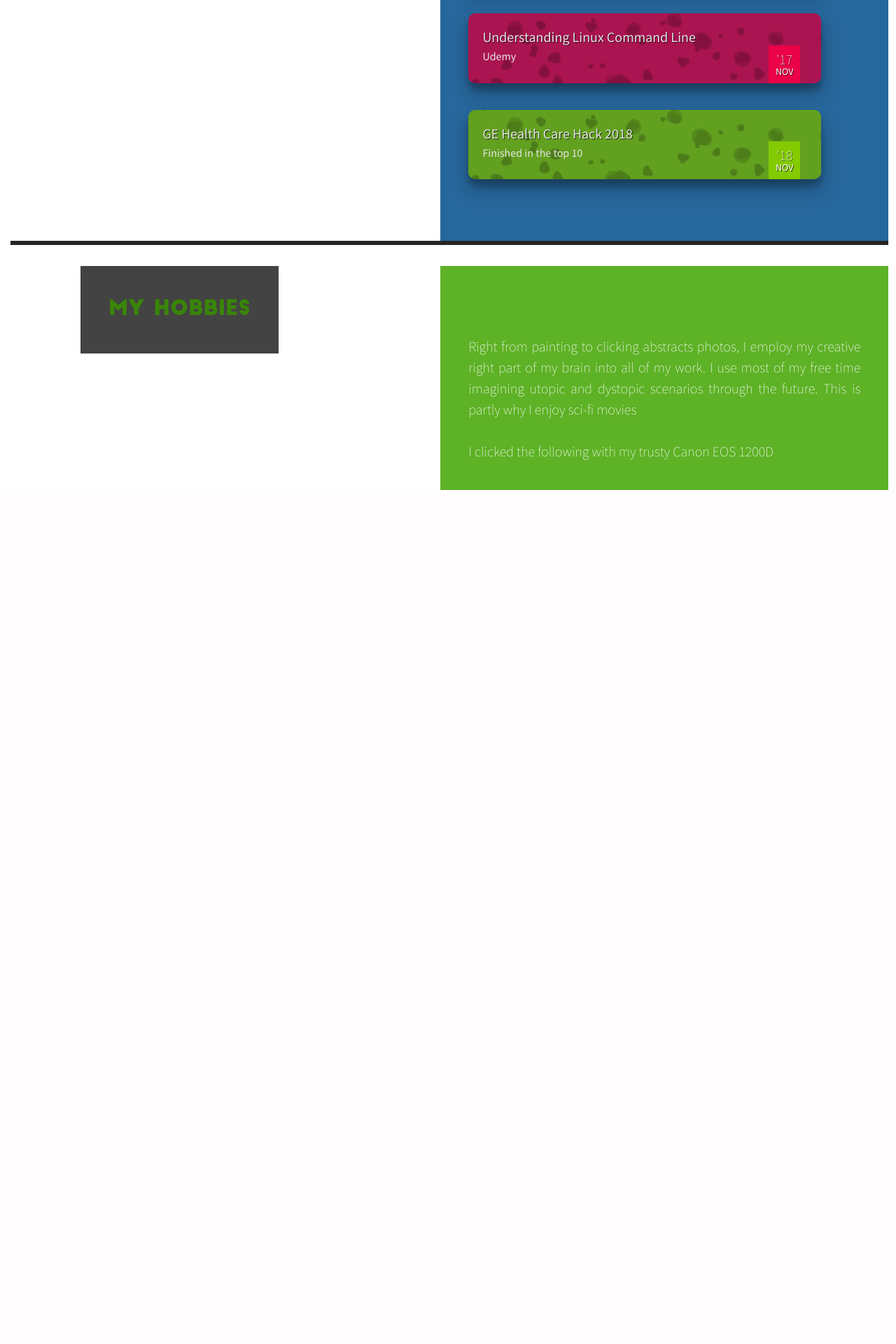
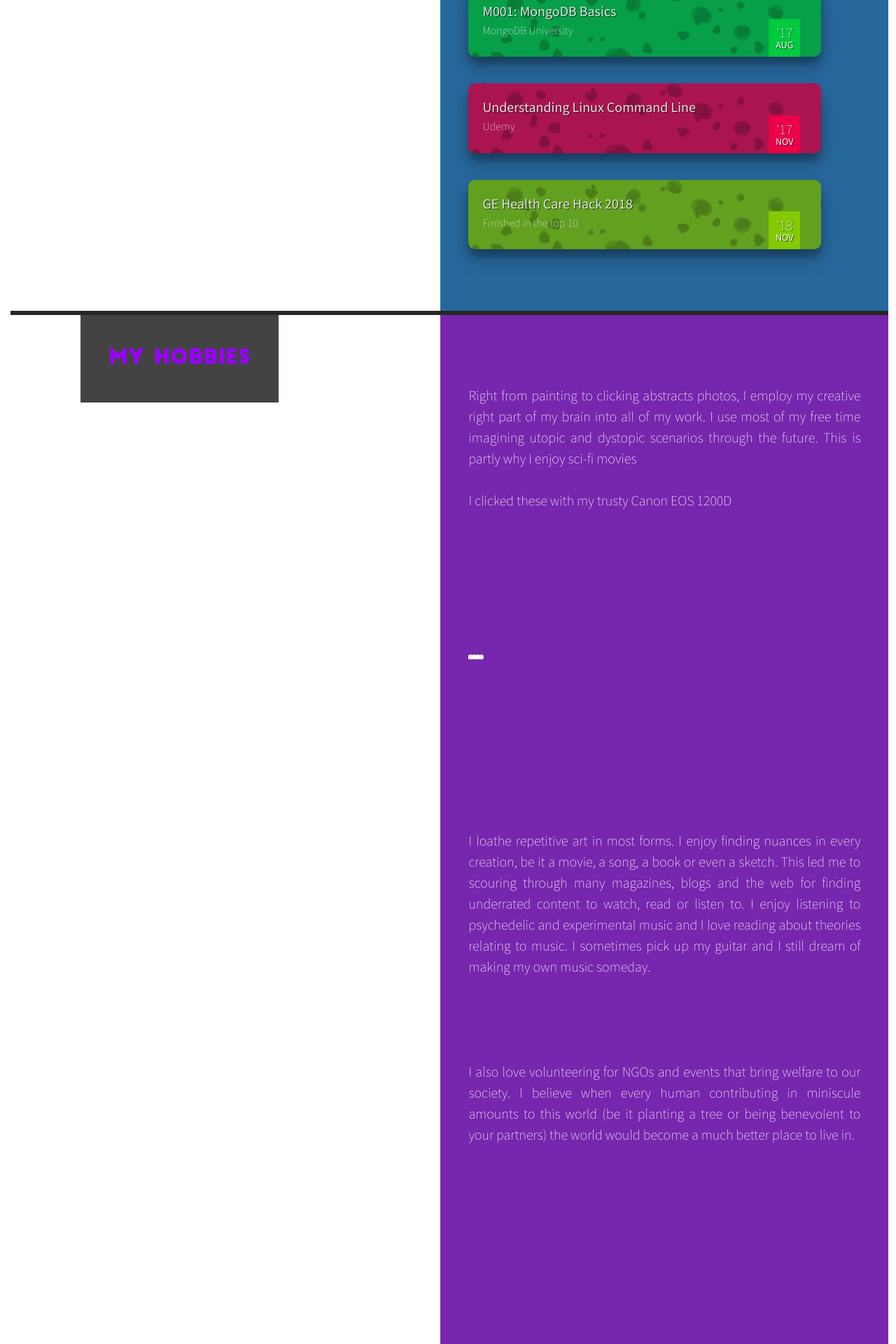
Before and after one commit to keshav99/personalsite, a PHP site: page / in a window 1280 px wide. Shown: the part 4360-6280 px from the top of the page at 70% size. Before the commit the page ends 5060 px from the top, so only its background shows below. Run offline with PHP 8.4, Linux system fonts and the light colour scheme; some libraries are stand-ins or nearby versions.

Commit message:
Issa done

```diff
--- a/css/style.1.css
+++ b/css/style.1.css
@@ -436,7 +441,7 @@ a .exp-box img{
 
 }
 
-.blocks.four{
+.blocks.six{
   background: rgba(96, 0, 160, 0.85);
 
 }
@@ -449,9 +454,108 @@ a .exp-box img{
   background: rgba(0, 178, 190, 0.85);
 }
 
-.blocks.six{
+.blocks.four{
   background: rgba(66, 165, 0,0.85);
 }
+
+.six img{
+  height: 20vh;
+  display: inline-block;
+  text-align: left;
+  margin: 20px 10px 20px 10px;
+
+
+}
+
+.viewport {
+  width: 100%;
+  margin: 0 auto;
+  display: flex;
+  flex-direction: column;
+  align-items: center;
+}
+
+.carousel-frame {
+  width: 100%;
+}
+
+
+.scrolli {
+  display: flex;
+  align-items: left;
+  overflow-y: hidden;
+  width: 100%;
+  height: auto;
+  -webkit-overflow-scrolling: touch;
+}
+
+
+.scroll-item-outer {
+  margin-left:-50px;
+  margin-right:35px;
+  height: 40vh;
+  width: auto;
+}
+
+.scroll-item img{
+  height: 40vh;
+  width:auto;
+  cursor: pointer;
+}
+
+#hidden{
+  z-index: 0;
+  position: absolute;
+  top:0;
+  left:-15px;
+  width:99vw;
+  height:100vh;
+  background: rgba(0, 0, 0, 0.9);
+  opacity: 0;
+
+}
+
+#back{
+  margin:60px;
+  margin-top:100px;
+  cursor: pointer;
+  transition: all 1s ease-in-out;
+  transform: translateY(-50%);
+}
+
+#back:hover{
+  filter: hue-rotate(-90deg);
+}
+
+#hiddenimg{
+  position: absolute;
+
+}
+
+#myguitar{
+  position: relative;
+  top:0;
+  left:0 !important;
+  display: block !important;
+  width:50%;
+  height: auto !important;
+  margin: 0 auto !important;
+  margin-bottom:0;
+}
+
+.ngo{
+  height:40vh !important;
+  top:0;
+  display: inline-block;
+  margin-left: auto;
+  margin-right: auto;
+  text-align: center;
+}
+
+.translate{
+  transform: translate(-50%,-50%);
+}
+
 
 
 .logo{
@@ -631,6 +734,10 @@ figcaption p {
   margin-bottom:10px;
 }
 
+.cert h6{
+  font-weight: 100;
+}
+
 .cert:hover:after{
   content: 'Go to certificate';
   background-color: rgba(1, 124, 133, 0.95);
--- a/index.html
+++ b/index.html
@@ -51,7 +51,16 @@
         From concept to execution, I have worked through numerous projects in the past and you can scroll further to find these.<br><br>
         I would also love to explore Game Development, IOT and Software Development in various platforms like the Web and Android. <br><br>
         <br><br>
+        <section class= "bordeaux" id="contact">
+          <ul>
 
+            <a href="https://www.facebook.com/keshav.moorthy.3"><li><i class="fa fa-facebook" aria-hidden="true"></i></li></a>
+            <a href="https://twitter.com/keshavsharkbait"><li><i class="fa fa-twitter" aria-hidden="true"></i></li></a>
+            <a href="https://www.linkedin.com/in/keshav-moorthy-66ba12137/"><li><i class="fa fa-linkedin" aria-hidden="true"></i></li></a>
+            <a href="https://plus.google.com/u/0/106678429854695198972"><li><i class="fa fa-google-plus" aria-hidden="true"></i></li></a>
+            <a href="https://www.instagram.com/keshav_sharkbait/"><li><i class="fa fa-instagram" aria-hidden="true"></i></li></a>
+          </ul>
+        </section>
       </div>
 
     </div>
@@ -62,18 +71,64 @@
       </div>
       <div class="blocks two" style="height:100vh">
         <div class="dock">
+          <div class="row">
+            <div class="col-sm">
               <img src="img/c++.png" id="cpp">
+            </div>
+            <div class="col-sm">
+
               <img src="img/java.png" id="java">
+            </div>
+            <div class="col-sm">
+
               <img src="img/python.png" id="python">
+            </div>
+            <div class="col-sm">
+
               <img src="img/csharp.png" id="csharp">
+            </div>
+
+          </div>
+          <div class="row">
+            <div class="col-sm">
+
               <img src="img/js.png" id="js">
+            </div>
+            <div class="col-sm">
+
               <img src="img/tf.png" id="tf">
+            </div>
+            <div class="col-sm">
+
               <img src="img/ms.png" id="ms">
+            </div>
+            <div class="col-sm">
+
               <img src="img/android.png" id="android">
-          <img src="img/ps.png" id="ps" style="margin-right:60px">
-          <img src="img/raspi.png" id="raspi" style="margin-right:60px">
-          <img src="img/unity.png" id="unity" style="margin-right:60px">
+            </div>
+
+          </div>
+
+          <div class="row">
+            <div class="col-sm">
+
+              <img src="img/ps.png" id="ps">
+            </div>
+            <div class="col-sm">
+
+              <img src="img/raspi.png" id="raspi">
+            </div>
+            <div class="col-sm">
+
+              <img src="img/unity.png" id="unity">
+            </div>
+            <div class="col-sm">
+
               <img src="img/ubuntu.png" id="ubuntu">
+            </div>
+
+          </div>
+
 
         </div>
         <div id="docktext">
@@ -110,7 +165,7 @@
     </div>
     <div class="bigblocks">
       <div class="title">
-        <div style="color:rgb(153, 2, 253)">                MY UNIVERSITY PROJECTS
+        <div style="color:rgb(57, 133, 7)">                MY UNIVERSITY PROJECTS
         </div>
       </div>
       <div class="blocks four">
@@ -221,9 +276,12 @@
       </div>
     </div>
     <div class="bigblocks">
-        <img class="lozad" data-src="img/testimg.jpeg">
+      <div id="hidden">
+        <img id="back" width="64px" src="img/back-button.png">
+        <img id="hiddenimg">
+      </div>
 
-      <div class="title" style="color: rgb(57, 133, 7)">MY HOBBIES</div>
+      <div class="title" style="color: rgb(153, 2, 253)">MY HOBBIES</div>
 
       <div class="blocks six">
         <br><br>
@@ -231,8 +289,92 @@
         I use most of my free time imagining utopic and dystopic scenarios through the future. This is
         partly why I enjoy sci-fi movies
         <br><br>
-        I clicked the following with my trusty Canon EOS 1200D
+        I clicked these with my trusty Canon EOS 1200D<br><br>
+        <div class="viewport">
+          <div class="carousel-frame">
+            <div class="carousel">
+              <ul class="scrolli">
+                <li class="scroll-item-outer">
+                  <div class="scroll-item">
+                    <img class="lozad mypics" data-src="img/mypics8.jpg">
+                  </div>
+                </li>
+                <li class="scroll-item-outer">
+                  <div class="scroll-item">
+                    <img class="lozad mypics" data-src="img/mypics2.jpg">
+                  </div>
+                </li>
+                <li class="scroll-item-outer">
+                  <div class="scroll-item">
+                    <img class="lozad mypics" data-src="img/mypics3.jpg">
+                  </div>
+                </li>
+                <li class="scroll-item-outer">
+                  <div class="scroll-item">
+                    <img class="lozad mypics" data-src="img/mypics4.jpg">
+                  </div>
+                </li>
+                <li class="scroll-item-outer">
+                  <div class="scroll-item">
+                    <img class="lozad mypics" data-src="img/mypics6.jpg">
+                  </div>
+                </li>
+                <li class="scroll-item-outer">
+                  <div class="scroll-item">
+                    <img class="lozad mypics" data-src="img/mypics7.jpg">
+                  </div>
+                </li>
+                <li class="scroll-item-outer">
+                  <div class="scroll-item">
+                    <img class="lozad mypics" data-src="img/mypics5.jpg">
+                  </div>
+                </li>
+                <li class="scroll-item-outer">
+                  <div class="scroll-item">
+                    <img class="lozad mypics" data-src="img/mypics9.jpg">
+                  </div>
+                </li>
+                <li class="scroll-item-outer">
+                  <div class="scroll-item">
+                    <img class="lozad mypics" data-src="img/mypics10.jpg">
+                  </div>
+                </li>
+                <li class="scroll-item-outer">
+                  <div class="scroll-item">
+                    <img class="lozad mypics" data-src="img/mypics1.jpg">
+                  </div>
+                </li>
+              </ul>
+            </div>
+          </div>
+        </div>
+        <br><br><br>
+        I loathe repetitive art in most forms. I enjoy finding nuances in every creation, be it a movie, a song,
+        a book or even a sketch. This led me to scouring through many magazines, blogs and the web for finding
+        underrated content to watch, read or listen to.
+        I enjoy listening to psychedelic and experimental music and I love reading about
+        theories relating to music. I sometimes pick up my guitar and I still dream of making my own music someday.
+        <br><br>
+        <img class="lozad" id="myguitar" data-src="img/myguitar.jpg"><br><br>
+        <br>
+        I also love volunteering for NGOs and events that bring welfare to our society. I believe when every human contributing
+        in miniscule amounts to this world (be it planting a tree or being benevolent to your partners) the world would become a
+        much better place to live in.
+        <br><br>
+        <div class="row">
+          <div class="column" style="margin:0 auto;">
+            <img class="lozad ngo" data-src="img/ngo1.jpg"><br><br>
 
+          </div>
+          <div class="column" style="margin:0 auto;">
+            <img class="lozad ngo" data-src="img/ngo2.jpg"><br><br>
+
+          </div>
+        </div>
+        <br><br>
+        My goals in life extend beyond just a good career. I would also love to find time in writing fiction, painting and watching
+        foreign language movies My ultimate goal is to achieve all of these smaller goals successfully while having a sound career.
+        <br><br><br>
       </div>
     </div>
   </div>
```
Also changed, not shown: other parts of css/style.1.css (+65 -24 lines), js/script.1.js (+24 -0 lines), img/back-button.png (added), img/myguitar.jpg (added), img/mypics1.jpg (added), img/mypics2.jpg (added), img/mypics9.jpg (added), img/ngo1.jpg (added), 8 other files. Lines whose indentation alone changed are shown as unchanged.
